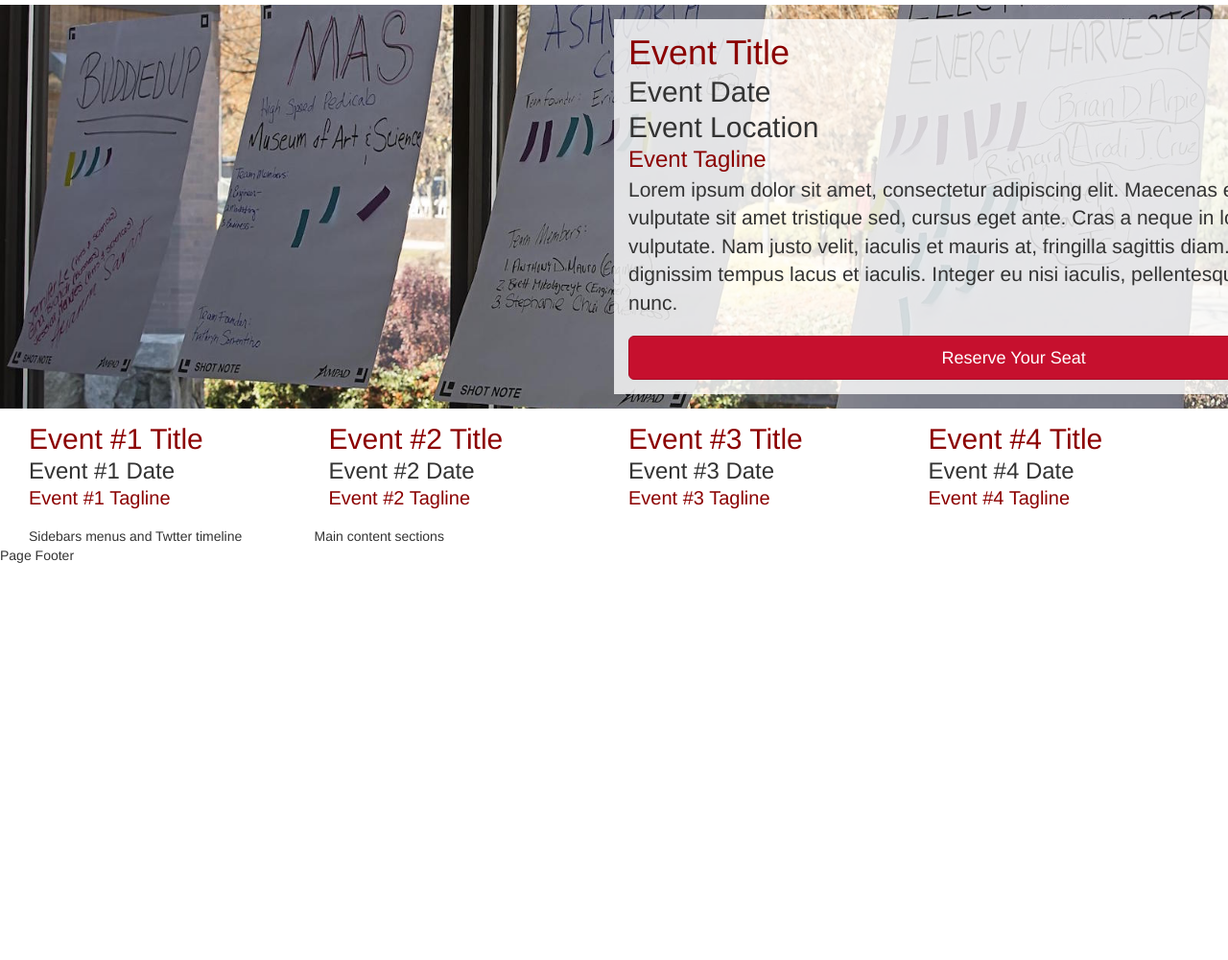
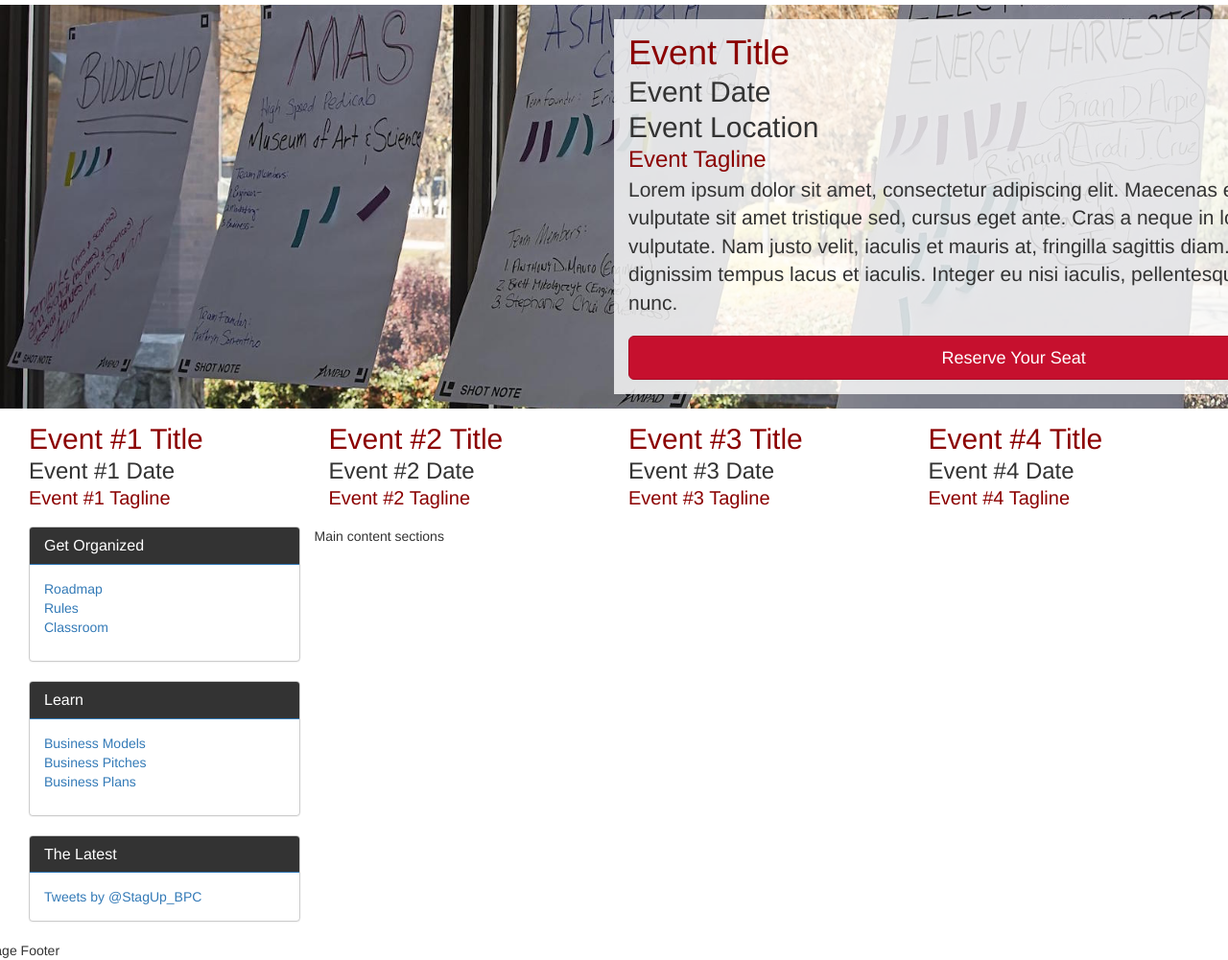
Before and after one commit to kaitarn/stagup-bootstrap, a plain HTML site: page index.html in a window 1280 px wide. Shown: the part 67-1068 px from the top of the page at 96% size. Before the commit the page ends 800 px from the top, so only its background shows below. Drawn offline with nearby package versions, Linux system fonts and the light colour scheme.

Commit message:
Completed part 5

```diff
--- a/assets/css/styles.css
+++ b/assets/css/styles.css
@@ -53,3 +53,11 @@ h1 {
 .featured-events-bottom h3 {
   font-size:20px;
 }
+/*---Panel/Menu Styling ---*/
+.panel-primary {
+  border-color: #cccccc;
+}
+.panel-primary .panel-heading { background-color: #333333;}
+nav li {
+  list-style: none outside;
+}
--- a/index.html
+++ b/index.html
@@ -96,7 +96,45 @@
       Main content sections
     </meain>
     <aside class="sidebar-content col-sm-3">
-      Sidebars menus and Twtter timeline
+      <!--Sidebars menus and Twtter timeline -->
+      <nav class="panel panel-primary">
+        <div class="panel-heading">
+          <h1 class="panel-title">Get Organized</h1>
+        </div>
+        <ul class="panel-body">
+          <li><a href="#">Roadmap</a></li>
+          <li><a href="#">Rules</a></li>
+          <li><a href="#">Classroom</a></li
+          </ul>
+
+      </nav>
+      <nav class="panel panel-primary">
+        <div class="panel-heading">
+          <h1 class="panel-title">Learn</h1>
+        </div>
+        <ul class="panel-body">
+          <li><a href="#">Business Models</a></li>
+          <li><a href="#">Business Pitches</a></li>
+          <li><a href="#">Business Plans</a></li
+          </ul>
+
+      </nav>
+      <nav class="panel panel-primary">
+        <div class="panel-heading">
+          <h1 class="panel-title">The Latest</h1>
+        </div>
+        <div class="panel-body"><a class="twitter-timeline" data-tweet-limit="10"
+data-widget-id="634723474951565312" href="https://twitter.com/StagUp_BPC">Tweets by @StagUp_BPC</a>
+<script>!function(d,s,id){var js,fjs=d.getElementsByTagName(s)[0],p=/^http:/.test(d.location)?'http':'https';
+if(!d.getElementById(id)){js=d.createElement(s);js.id=id;js.src=p+"://platform.twitter.com/widgets.js";
+fjs.parentNode.insertBefore(js,fjs);}}(document,"script","twitter-wjs");</script>
+
+      </div>
+    </div>
+
+
+
+      </nav>
     </aside>
   </div>
 
```
